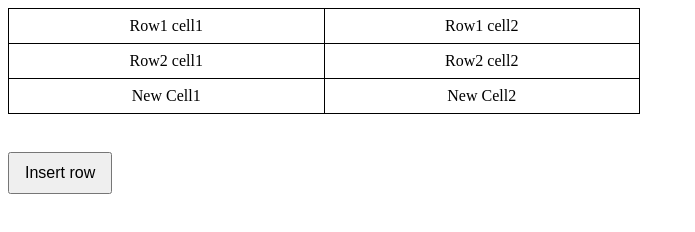
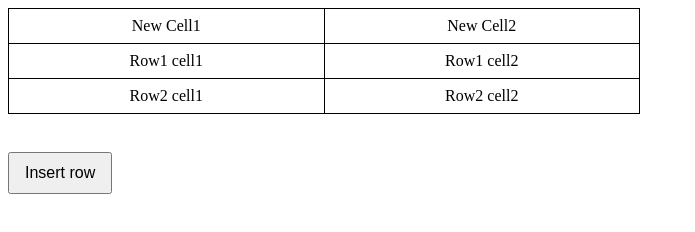
Before and after one commit to acciojob/create-table-1-Rohini4520, a website: page main.html in a window 1280 px wide. Both pictures are taken after a click on the button "Insert row". Shown: the full height of the page, 0-695 px from the left. Drawn offline with Linux system fonts and the light colour scheme.

Commit message:
created a submission

```diff
--- a/main.html
+++ b/main.html
@@ -10,13 +10,16 @@
 
 <body>
 	<table id="sampleTable" border="1">
-		<tr><td>Row1 cell1</td>
-		<td>Row1 cell2</td></tr>
-		<tr><td>Row2 cell1</td>
-		<td>Row2 cell2</td></tr>
-		<tr><td>New Cell1</td>
-		<td>New Cell2</td></tr>
-	</table><br>
+    <tr>
+        <td>Row1 cell1</td>
+        <td>Row1 cell2</td>
+    </tr>
+    <tr>
+        <td>Row2 cell1</td>
+        <td>Row2 cell2</td>
+    </tr>
+</table>
+<br>
 
 	<input type="button" onclick="insert_Row()" value="Insert row">
     <script type="text/javascript" src="./script.js">
--- a/script.js
+++ b/script.js
@@ -1,14 +1,15 @@
 function insert_Row() {
-    //Write your code here
-	const table = document.getElementById("SampleTable");
+    // Get the table element by its ID
+    const table = document.getElementById("sampleTable");
 
-	const newRow = table.insertRow(0);
+    // Insert a new row at the top (index 0)
+    const newRow = table.insertRow(0);
 
-	const cell1 = newRow.insertCell(0);
-	cell1.innerHTML = "New Cell1";
+    // Insert the first cell into the new row
+    const cell1 = newRow.insertCell(0);
+    cell1.innerHTML = "New Cell1";
 
-	const Cell2 = newRow.insertCell(1);
-	Cell2.innerHTML = "New Cell2";
-
-
+    // Insert the second cell into the new row
+    const cell2 = newRow.insertCell(1);
+    cell2.innerHTML = "New Cell2";
 }
```
